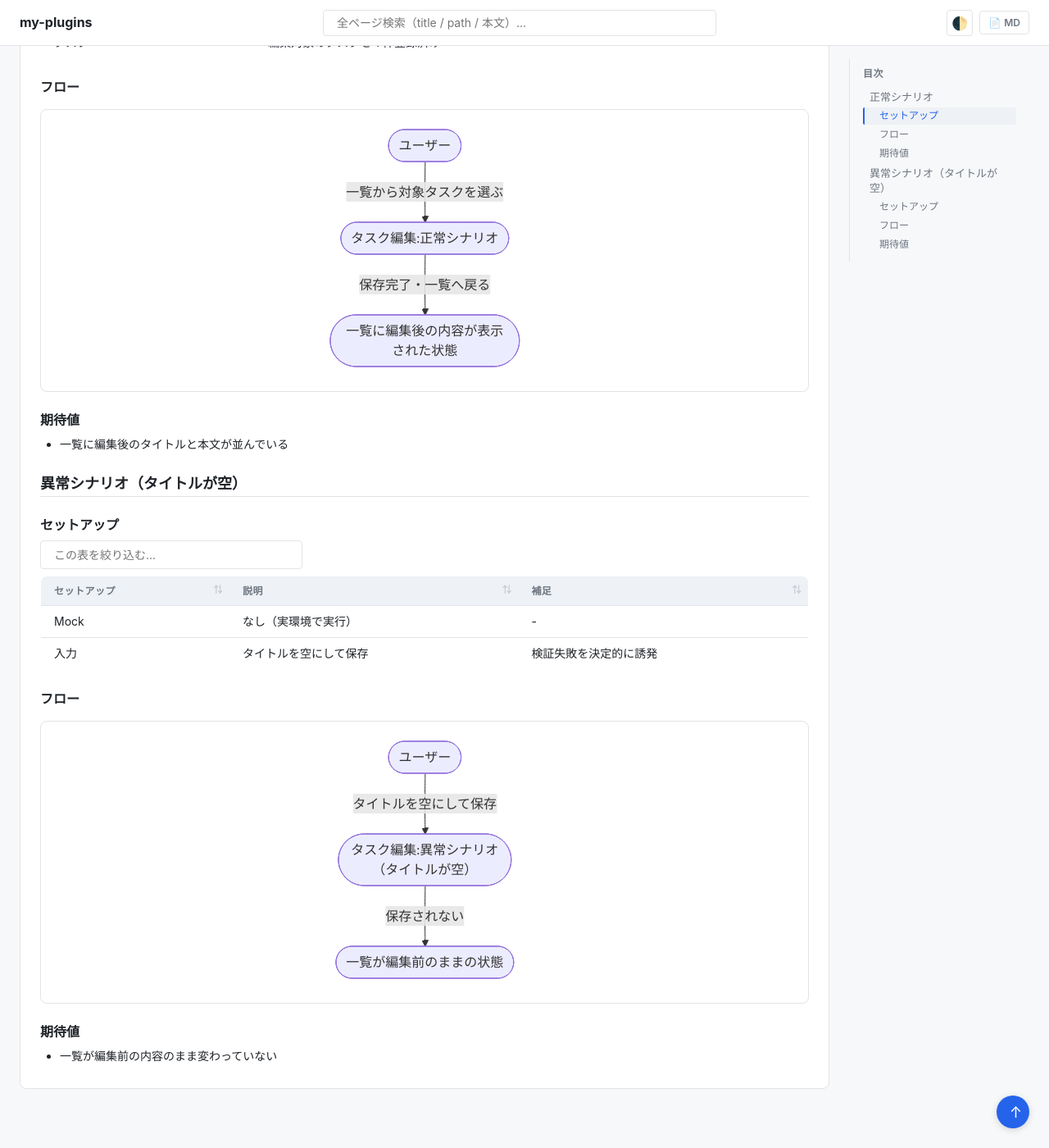
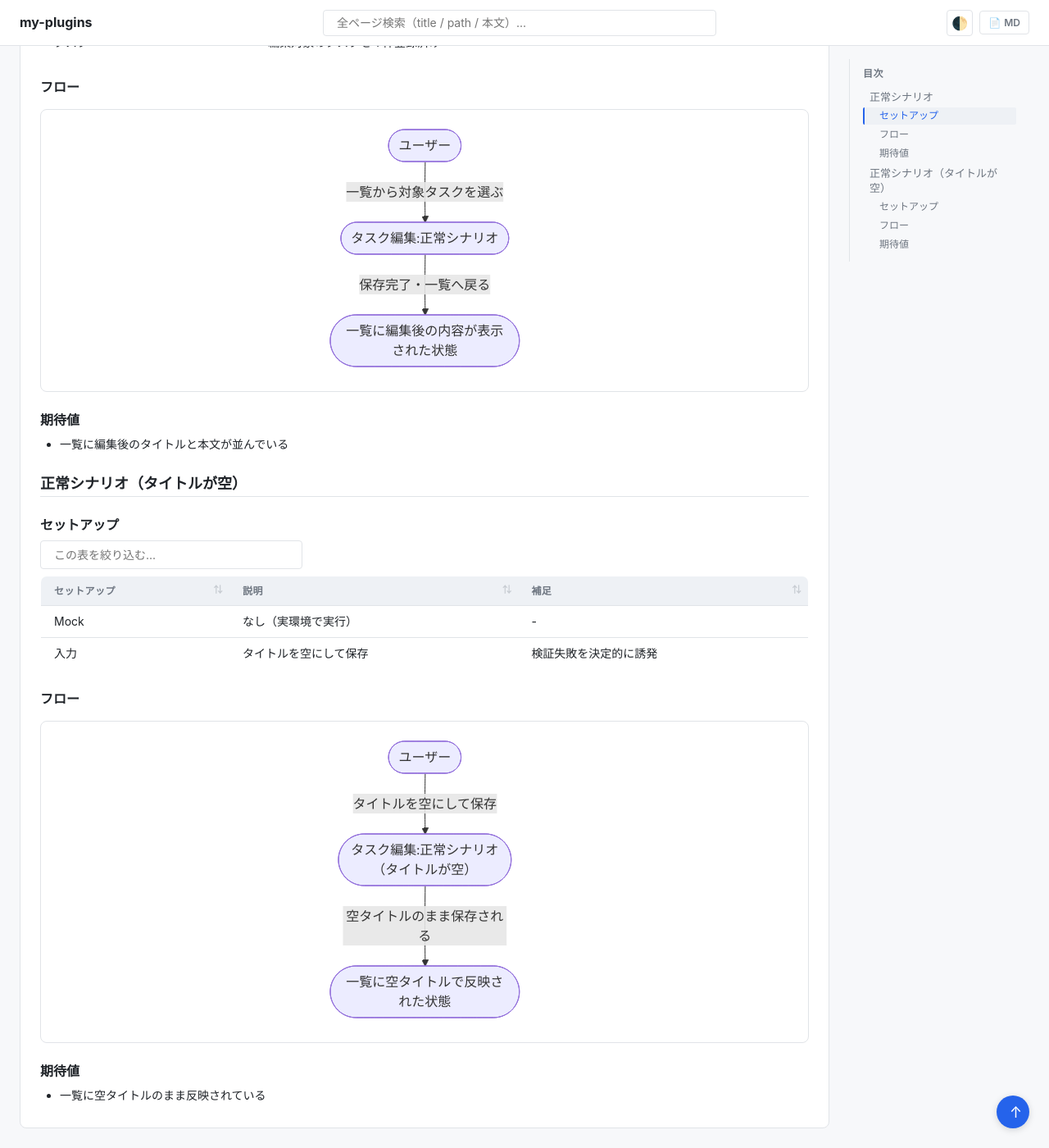
Before and after one commit to shuhei1101/ai-monitor-e2e, a Jekyll site: the page built from docs/wiki/設計図/シナリオ/複合ユースケース/タスク編集から一覧反映.md, in a window 1280 px wide and 1400 px high, scrolled down 395 px. Shown: the whole window at 82% size. Built offline with Jekyll 4.4.1, drawn with Linux system fonts in a browser that asks for light colours; our own code applies the rules of GitHub Pages for plain Markdown files.

Commit message:
chore: e2e 用に docs/wiki/設計図/シナリオ/複合ユースケース/タスク編集から一覧反映.md を配置

````diff
--- a/docs/wiki/設計図/シナリオ/複合ユースケース/タスク編集から一覧反映.md
+++ b/docs/wiki/設計図/シナリオ/複合ユースケース/タスク編集から一覧反映.md
@@ -29,7 +29,7 @@ flowchart TD
 
 - 一覧に編集後のタイトルと本文が並んでいる
 
-## 異常シナリオ（タイトルが空）
+## 正常シナリオ（タイトルが空）
 
 ### セットアップ
 
@@ -42,12 +42,12 @@ flowchart TD
 
 ```mermaid
 flowchart TD
-  U0([ユーザー]) -->|タイトルを空にして保存| UC1([タスク編集:異常シナリオ<br>（タイトルが空）])
-  UC1 -->|保存されない| DONE([一覧が編集前のままの状態])
+  U0([ユーザー]) -->|タイトルを空にして保存| UC1([タスク編集:正常シナリオ<br>（タイトルが空）])
+  UC1 -->|空タイトルのまま保存される| DONE([一覧に空タイトルで反映された状態])
 
-  click UC1 "../単一ユースケース/タスク編集.md#異常シナリオタイトルが空"
+  click UC1 "../単一ユースケース/タスク編集.md#正常シナリオタイトルが空"
 ```
 
 ### 期待値
 
-- 一覧が編集前の内容のまま変わっていない
+- 一覧に空タイトルのまま反映されている
````
